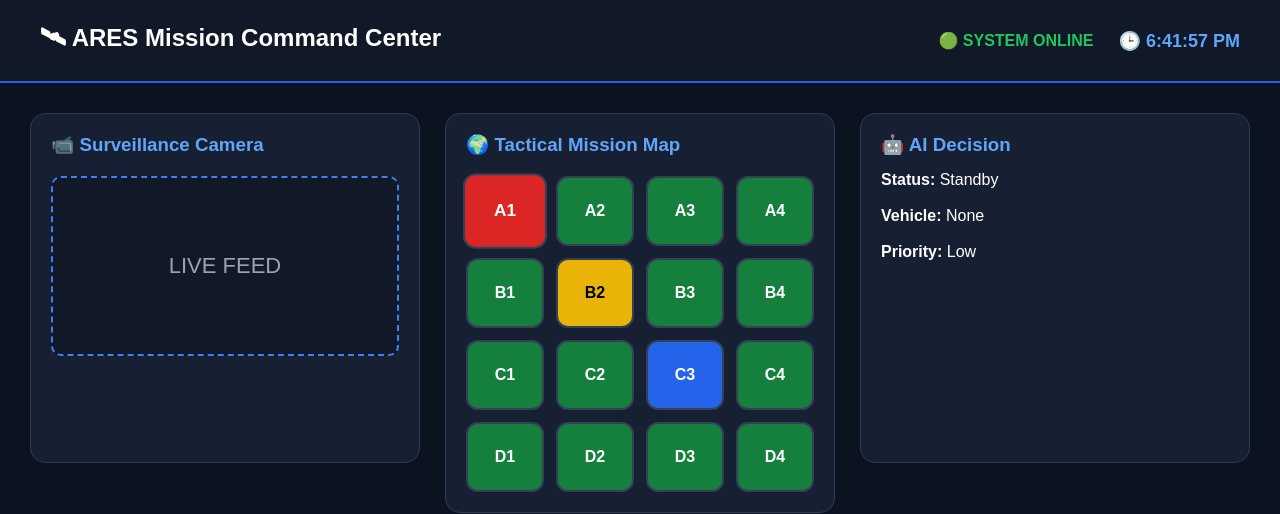
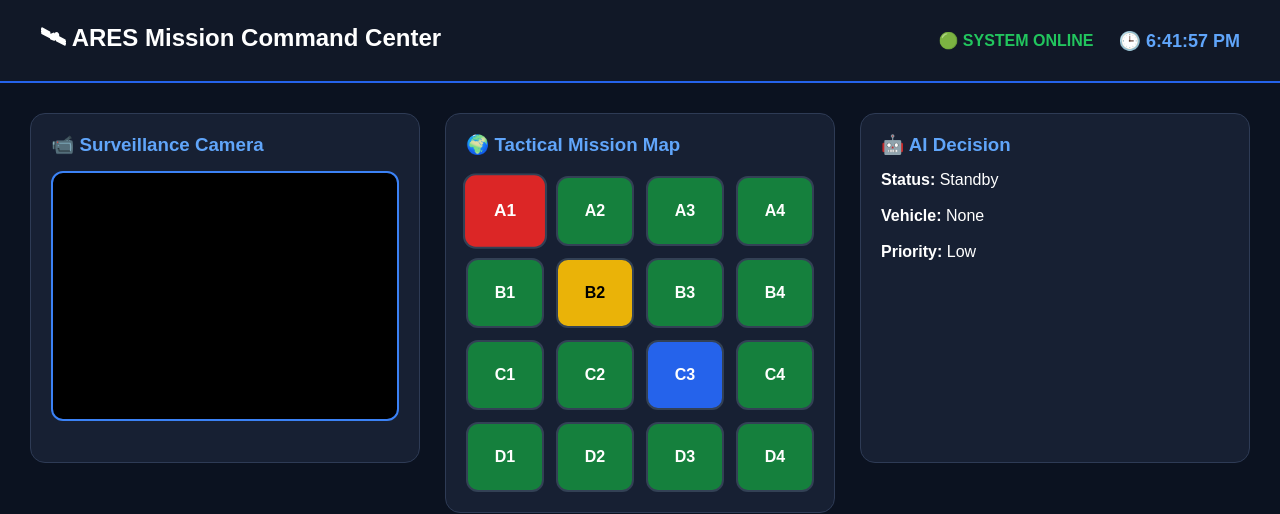
Before and after one commit to DrInnovator-7/ARES-Dashboard, a React (Vite) app: page / in a window 1280 px wide. Shown: the top 514 px of the page. Built offline with nearby package versions, Linux system fonts and the light colour scheme; no server answers.

Commit message:
Added live webcam surveillance to ARES dashboard

```diff
--- a/src/App.css
+++ b/src/App.css
@@ -298,3 +298,68 @@ transform:scale(1);
 }
 
 }
+.cameraVideo{
+  width:100%;
+  height:250px;
+  object-fit:cover;
+
+  border-radius:12px;
+
+  border:2px solid #3B82F6;
+
+  background:black;
+}
+.cameraBox{
+    height:250px;
+
+    display:flex;
+    flex-direction:column;
+    justify-content:center;
+    align-items:center;
+
+    gap:15px;
+}
+
+.cameraBtn{
+    padding:12px 25px;
+
+    background:#2563EB;
+
+    color:white;
+
+    border:none;
+
+    border-radius:8px;
+
+    cursor:pointer;
+
+    font-size:16px;
+
+    transition:.3s;
+}
+
+.cameraBtn:hover{
+    background:#1D4ED8;
+}
+
+.cameraVideo{
+    width:100%;
+    height:250px;
+
+    object-fit:cover;
+
+    border-radius:10px;
+
+    border:2px solid #2563EB;
+}
+.cameraVideo{
+  width:100%;
+  height:250px;
+  object-fit:cover;
+
+  border-radius:12px;
+
+  border:2px solid #3B82F6;
+
+  background:black;
+}
--- a/src/components/CameraFeed.jsx
+++ b/src/components/CameraFeed.jsx
@@ -1,11 +1,37 @@
+import { useEffect, useRef } from "react";
+
 function CameraFeed() {
+  const videoRef = useRef(null);
+
+  useEffect(() => {
+    async function startCamera() {
+      try {
+        const stream = await navigator.mediaDevices.getUserMedia({
+          video: true,
+        });
+
+        videoRef.current.srcObject = stream;
+      } catch (error) {
+        console.log("Camera Error:", error);
+      }
+    }
+
+    startCamera();
+  }, []);
+
   return (
     <div className="card">
+
       <h3>📹 Surveillance Camera</h3>
 
-      <div className="cameraBox">
-        LIVE FEED
-      </div>
+      <video
+        ref={videoRef}
+        autoPlay
+        playsInline
+        muted
+        className="cameraVideo"
+      ></video>
+
     </div>
   );
 }
```
